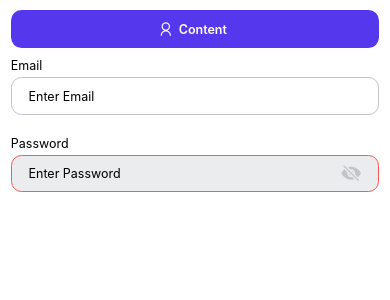
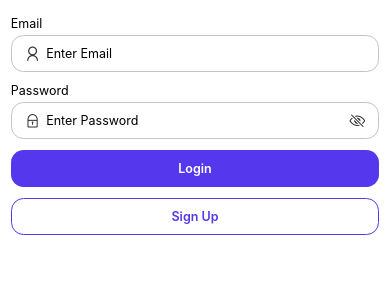
Before and after one commit to barackm/BudgetPro, a React Native app: screen / in a window 390 px wide. Shown: the top 300 px of the page. Built offline with nearby package versions, Linux system fonts and the light colour scheme.

Commit message:
Create the input component

```diff
--- a/App.tsx
+++ b/App.tsx
@@ -22,24 +22,36 @@ const App = () => {
   return (
     <ThemeProvider theme={theme}>
       <Screen>
-        <Button
+        <TextInput
           startIcon={({ color, size }) => (
             <AntDesign name="user" size={size} color={color} />
           )}
-          variant="contained"
-          // disabled
-          // loading
-          onPress={() => console.log('Pressed')}>
-          Content
-        </Button>
-        <TextInput placeholder="Enter Email" label="Email" />
+          placeholder="Enter Email"
+          label="Email"
+        />
         <TextInput
           placeholder="Enter Password"
           secureTextEntry
           label="Password"
-          disabled
-          error="Error"
+          // error="Invalid password"
+          // disabled
+          startIcon={({ color, size }) => (
+            <AntDesign name="lock" size={size} color={color} />
+          )}
         />
+        {/* <TextInput
+          placeholder="Enter message"
+          label="Message"
+          numberOfLines={10}
+          multiline
+          error="Invalid password"
+        /> */}
+        <Button variant="contained" onPress={() => console.log('Pressed')}>
+          Login
+        </Button>
+        <Button variant="outlined" onPress={() => console.log('Pressed')}>
+          Sign Up
+        </Button>
       </Screen>
     </ThemeProvider>
   );
--- a/src/components/common/TextInput/index.tsx
+++ b/src/components/common/TextInput/index.tsx
@@ -1,5 +1,6 @@
 import React, { useEffect, useState } from 'react';
 import Ionicons from 'react-native-vector-icons/Ionicons';
+import MaterialIcons from 'react-native-vector-icons/MaterialIcons';
 import {
   Text,
   View,
@@ -10,6 +11,7 @@ import { ITextInput } from '../../../types/textInput';
 import { getIconSize } from '../../../utlis/icons';
 import useInputStyles from '../../../hooks/useInputStyles';
 import useTheme from '../../../hooks/useTheme';
+import styles from './styles';
 
 const TextInput: React.FC<ITextInput> = props => {
   const {
@@ -37,12 +39,19 @@ const TextInput: React.FC<ITextInput> = props => {
   const { TextInput: TextInputStyles } = components;
 
   const [isFocused, setIsFocused] = useState<boolean>(false);
-  const { mainContainerStyles, inputContainerStyles, iconStyles } =
-    useInputStyles({
+  const {
+    mainContainerStyles,
+    inputContainerStyles,
+    iconStyles,
+    errorMessageStyles,
+    inputStyles,
+  } = useInputStyles({
     color,
     disabled,
     error,
     isFocused,
+    multiline,
+    numberOfLines,
   });
 
   useEffect(() => {
@@ -70,11 +79,15 @@ const TextInput: React.FC<ITextInput> = props => {
           ...inputContainerStyles,
         }}>
         {startIcon && (
-          <View>
+          <View
+            style={{
+              ...styles.iconContainer,
+              ...styles.startIcon,
+            }}>
             {typeof startIcon === 'function'
               ? startIcon({
-                  size: getIconSize(),
-                  color: 'black',
+                  size: iconStyles.size,
+                  color: iconStyles.color || 'black',
                 })
               : startIcon}
           </View>
@@ -96,20 +109,29 @@ const TextInput: React.FC<ITextInput> = props => {
           value={value}
           style={{
             ...TextInputStyles.input,
+            ...inputStyles,
           }}
           multiline={multiline}
           numberOfLines={numberOfLines}
           editable={!disabled}
         />
 
-        {endIcon && (
-          <View>
-            {typeof endIcon === 'function'
-              ? endIcon({
+        {(endIcon || error) && (
+          <View style={styles.iconContainer}>
+            {error ? (
+              <MaterialIcons
+                name="error-outline"
+                size={iconStyles.size}
+                color={errorMessageStyles.color}
+              />
+            ) : typeof endIcon === 'function' ? (
+              endIcon({
                 size: getIconSize(),
                 color: 'black',
               })
-              : endIcon}
+            ) : (
+              endIcon
+            )}
           </View>
         )}
         {secureTextEntry && (
@@ -118,20 +140,28 @@ const TextInput: React.FC<ITextInput> = props => {
             onPress={() => setShouldSecureTextEntry((prev: boolean) => !prev)}>
             {shouldSecureTextEntry ? (
               <Ionicons
-                name="eye-off"
-                size={getIconSize()}
+                name="ios-eye-off-outline"
+                size={iconStyles.size}
                 color={iconStyles.color}
               />
             ) : (
               <Ionicons
-                name="eye"
-                size={getIconSize()}
+                name="ios-eye-outline"
+                size={iconStyles.size}
                 color={iconStyles.color}
               />
             )}
           </TouchableOpacity>
         )}
       </View>
+      {error && (
+        <Text
+          style={{
+            ...errorMessageStyles,
+          }}>
+          {error}
+        </Text>
+      )}
     </View>
   );
 };
--- a/src/components/common/TextInput/styles.ts
+++ b/src/components/common/TextInput/styles.ts
@@ -1,5 +1,13 @@
 import { StyleSheet } from 'react-native';
+import { metrics } from '../../../theme';
 
-const styles = StyleSheet.create({});
+const styles = StyleSheet.create({
+  iconContainer: {
+    marginHorizontal: metrics.moderateScale(5),
+  },
+  startIcon: {
+    marginLeft: 0,
+  },
+});
 
 export default styles;
--- a/src/hooks/useInputStyles.ts
+++ b/src/hooks/useInputStyles.ts
@@ -1,4 +1,4 @@
-import { colors, metrics } from '../theme';
+import { colors, fonts, metrics } from '../theme';
 import useTheme from './useTheme';
 
 interface Props {
@@ -6,8 +6,17 @@ interface Props {
   disabled?: boolean;
   error?: string | null;
   isFocused?: boolean;
+  multiline?: boolean;
+  numberOfLines?: number;
 }
-const useInputStyles = ({ color, disabled, error, isFocused }: Props) => {
+const useInputStyles = ({
+  color,
+  disabled,
+  error,
+  isFocused,
+  multiline,
+  numberOfLines = 1,
+}: Props) => {
   const theme = useTheme();
   const { palette = {} } = theme;
 
@@ -33,10 +42,17 @@ const useInputStyles = ({ color, disabled, error, isFocused }: Props) => {
       ...(disabled && inputContainerStylesCases.disabled),
       ...(error && inputContainerStylesCases.error),
     },
-    inputStyles: {},
+    inputStyles: {
+      height: multiline ? metrics.moderateScale(10 * numberOfLines) : null,
+    },
     iconStyles: {
       color: iconColor,
-      size: metrics.moderateScale(10),
+      size: metrics.moderateScale(16),
+    },
+    errorMessageStyles: {
+      ...fonts.defaultTextStyle,
+      color: palette['error' as keyof typeof palette]?.main,
+      fontSize: metrics.moderateScale(10),
     },
   };
 };
--- a/src/theme/ThemeProvider.tsx
+++ b/src/theme/ThemeProvider.tsx
@@ -74,7 +74,7 @@ const palette = {
 };
 
 const ButtonRoot = {
-  borderRadius: metrics.moderateScale(10),
+  borderRadius: metrics.moderateScale(12),
   paddingHorizontal: metrics.moderateScale(20),
   display: 'flex',
   alignItems: 'center',
@@ -82,7 +82,8 @@ const ButtonRoot = {
   justifyContent: 'center',
   flexDirection: 'row',
   color: colors.textLight,
-  borderWidth: metrics.moderateScale(1.5),
+  borderWidth: metrics.moderateScale(1.2),
+  marginVertical: metrics.moderateScale(5),
 };
 
 const defaultTheme: ITheme = {
@@ -118,7 +119,7 @@ const defaultTheme: ITheme = {
     TextInput: {
       root: {
         display: 'flex',
-        marginVertical: metrics.moderateScale(10),
+        marginVertical: metrics.moderateScale(5),
       },
       input: {
         ...fonts.defaultTextStyle,
@@ -126,16 +127,17 @@ const defaultTheme: ITheme = {
         flexDirection: 'row',
         flex: 1,
         fontSize: metrics.moderateScale(12),
+        paddingVertical: metrics.moderateScale(5),
       },
       inputContainer: {
         display: 'flex',
         alignItems: 'center',
         flexDirection: 'row',
-        paddingHorizontal: metrics.moderateScale(16),
+        paddingHorizontal: metrics.moderateScale(12),
         borderWidth: metrics.moderateScale(1.2),
         borderColor: colors.disabled,
-        borderRadius: metrics.moderateScale(10),
-        height: metrics.moderateScale(36),
+        borderRadius: metrics.moderateScale(12),
+        minHeight: metrics.moderateScale(36),
       },
       label: {
         ...fonts.caption,
```
Lines whose indentation alone changed are shown as unchanged.
